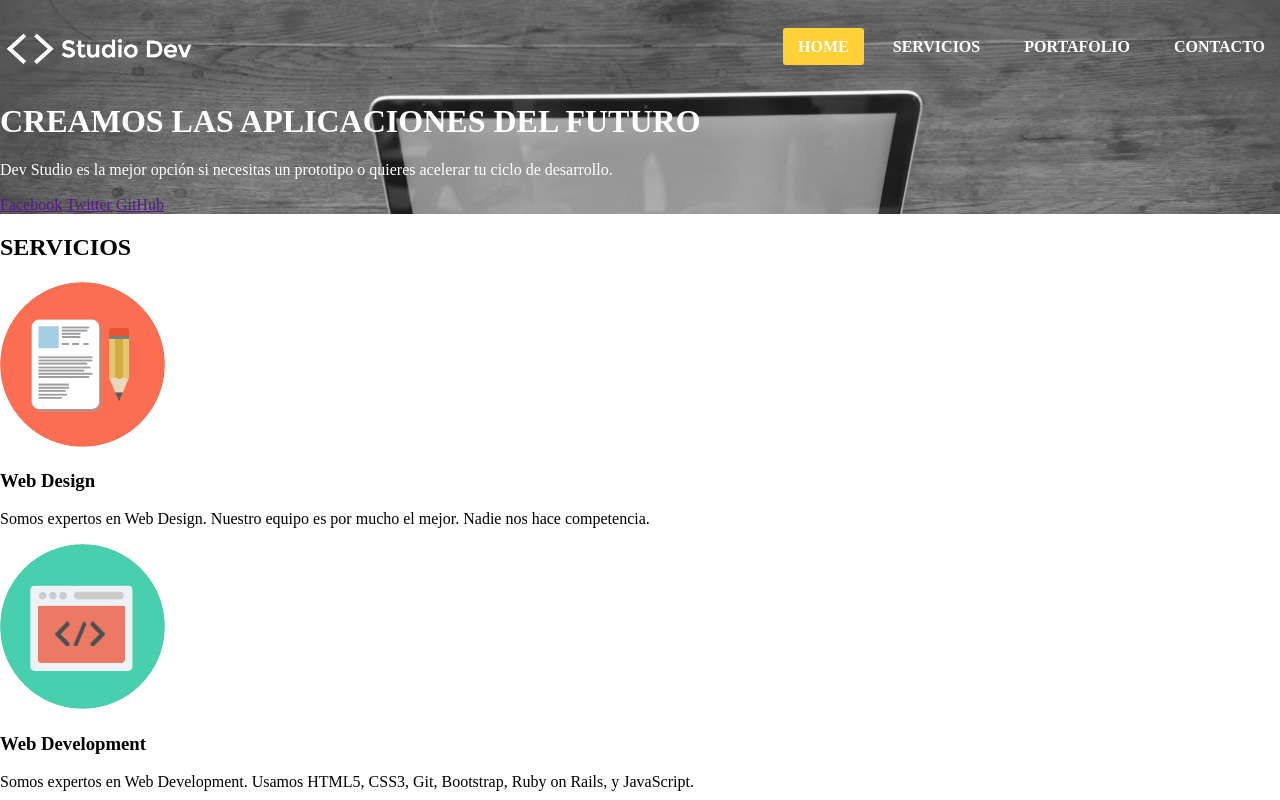
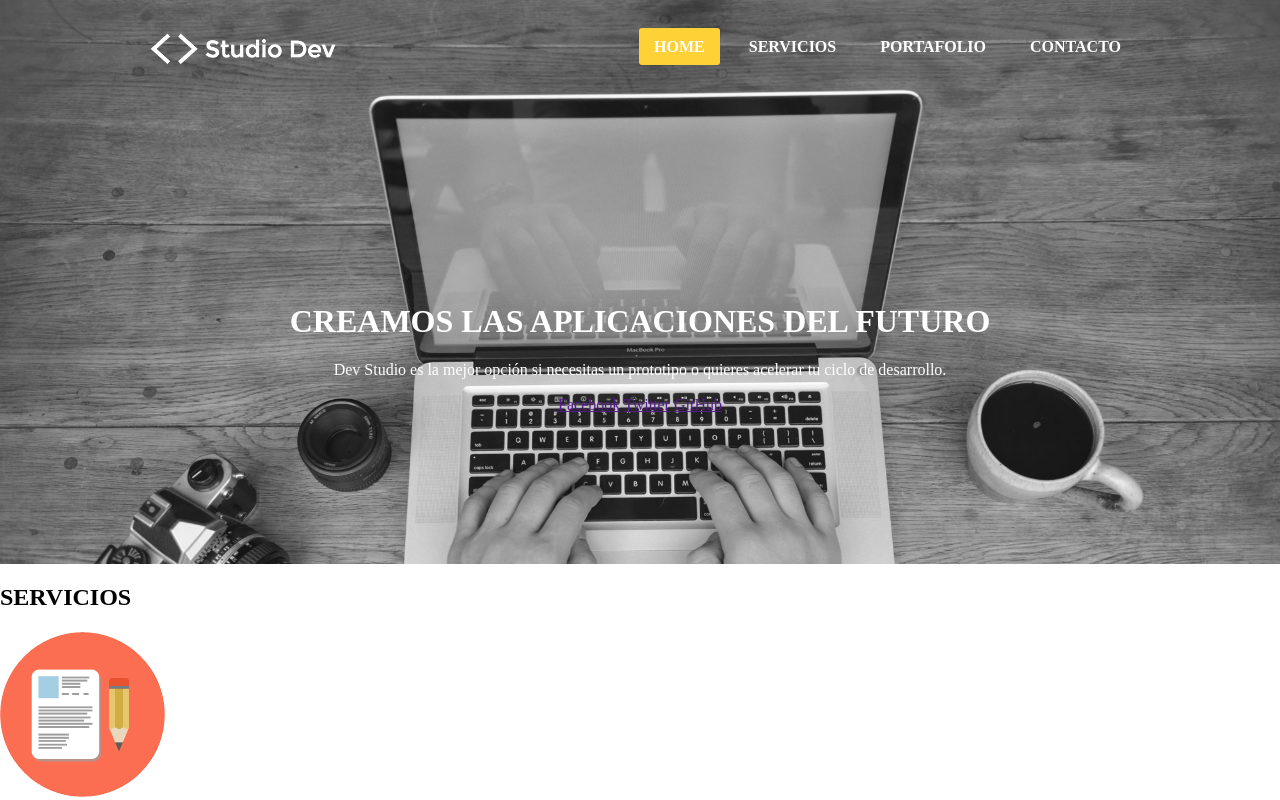
Before and after one commit to dnewbie25/Studio-Dev, a plain HTML site: page studiodev/index.html in a window 1280 px wide. Shown: the top 800 px of the page. Drawn offline with Linux system fonts and the light colour scheme.

Commit message:
Center and align header

```diff
--- a/studiodev/css/style.css
+++ b/studiodev/css/style.css
@@ -31,3 +31,14 @@ header nav a.active{
     background: #fed136;
     border-radius: 3px;
 }
+
+#home{
+    text-align: center;
+    padding: 200px 0 150px;
+}
+
+.container{
+    width: 992px;
+    margin-left: auto;
+    margin-right: auto;
+}
--- a/studiodev/index.html
+++ b/studiodev/index.html
@@ -10,7 +10,7 @@
 <body>
     <div class="home-wrapper">
     <img src="" alt="">
-    <header>
+    <header class="container">
         <img src="images/logo.png" alt="Logo Studio Dev">
 
         <nav> <!--navegation tag-->
@@ -24,7 +24,7 @@
 
 
 
-    <section>
+    <section id="home" class="container">
 
         <h1>CREAMOS LAS APLICACIONES DEL FUTURO</h1>
         <p>Dev Studio es la mejor opción si necesitas un prototipo o quieres acelerar tu ciclo de desarrollo.</p>
```
